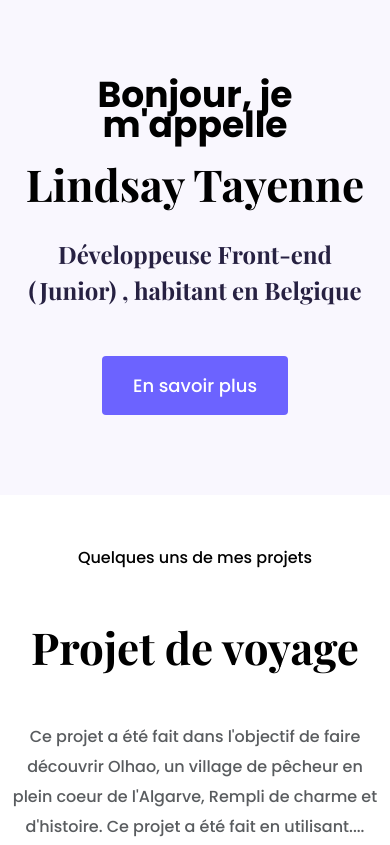
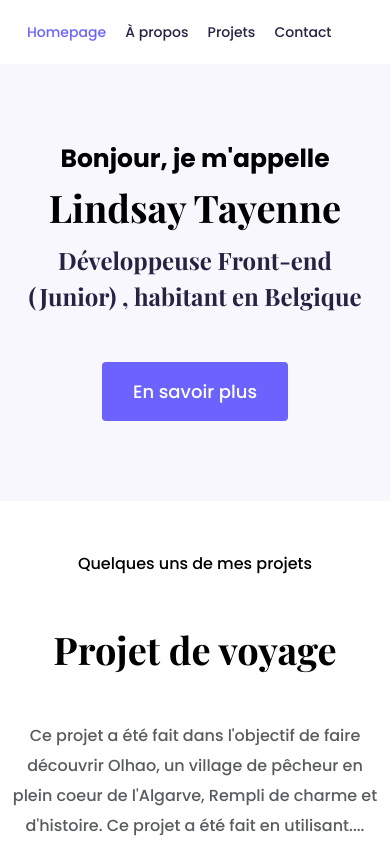
Before and after one commit to LindsayTayn/LindsayTayennePortfolio, a plain HTML site: page index.html in a window 390 px wide. Shown: the top 845 px of the page. Drawn offline with nearby package versions, Linux system fonts and the light colour scheme; a web font is replaced by a local one.

Commit message:
Added the header on the pages

```diff
--- a/index.html
+++ b/index.html
@@ -24,6 +24,23 @@
     <title>Lindsay Tayenne Portfolio</title>
   </head>
   <body>
+    <div class="container">
+      <nav class="d-flex justify-content-between">
+        <strong class="logo d-none d-md-block">
+          <a href="/">Lindsay Tayenne</a>
+        </strong>
+        <ul>
+          <li class="active"><a href="/">Homepage</a></li>
+          <li><a href="/about.html">À propos</a></li>
+          <li>
+            <a href="/work.html">Projets</a>
+          </li>
+          <li>
+            <a href="/contact.html">Contact</a>
+          </li>
+        </ul>
+      </nav>
+    </div>
     <div class="hero">
       <p>Bonjour, je m'appelle</p>
       <h1>Lindsay Tayenne</h1>
@@ -31,7 +48,7 @@
         Développeuse Front-end (Junior) , habitant en Belgique
       </h2>
       <div>
-        <a href="#" class="btn btn-branding">En savoir plus</a>
+        <a href="/about.html" class="btn btn-branding">En savoir plus</a>
       </div>
     </div>
     <p class="text-center m-5">Quelques uns de mes projets</p>
--- a/src/style.css
+++ b/src/style.css
@@ -34,6 +34,32 @@ p {
   font-weight: normal;
   font-size: 16px;
   line-height: 30px;
+}
+nav {
+  padding: 20px 0;
+}
+nav ul {
+  margin: 0;
+  padding: 0;
+}
+nav li {
+  display: inline;
+  list-style: none;
+  margin-left: 15px;
+}
+nav a {
+  color: #272142;
+  text-decoration: none;
+  transition: all 100ms ease-in-out;
+}
+
+nav a:hover,
+nav li.active a {
+  color: var(--branding-color);
+}
+
+.logo {
+  max-height: 40px;
 }
 .hero {
   background: var(--secondary-color);
@@ -75,7 +101,7 @@ p {
   padding: 120px 30px;
 }
 .content-container {
-  padding: 160px 20px;
+  padding: 100px 20px;
 }
 .content h1 {
   font-size: 55px;
@@ -103,15 +129,25 @@ p {
 
 @media (max-width: 900px) {
   h1 {
-    font-size: 44px;
-    line-height: 2;
+    font-size: 38px;
+    line-height: 1;
+    margin: 15px 0;
   }
   h2 {
-    font-size: 44px;
+    font-size: 38px;
+  }
+  nav a {
+    display: inline;
+    justify-content: center;
+    font-size: 14px;
   }
   .hero {
     padding: 80px 20px;
   }
+  .hero p {
+    font-size: 25px;
+  }
+
   .content {
     text-align: center;
     padding: 0;
```
Also changed, not shown: about.html (+17 -0 lines), contact.html (+17 -0 lines), work.html (+17 -0 lines).
